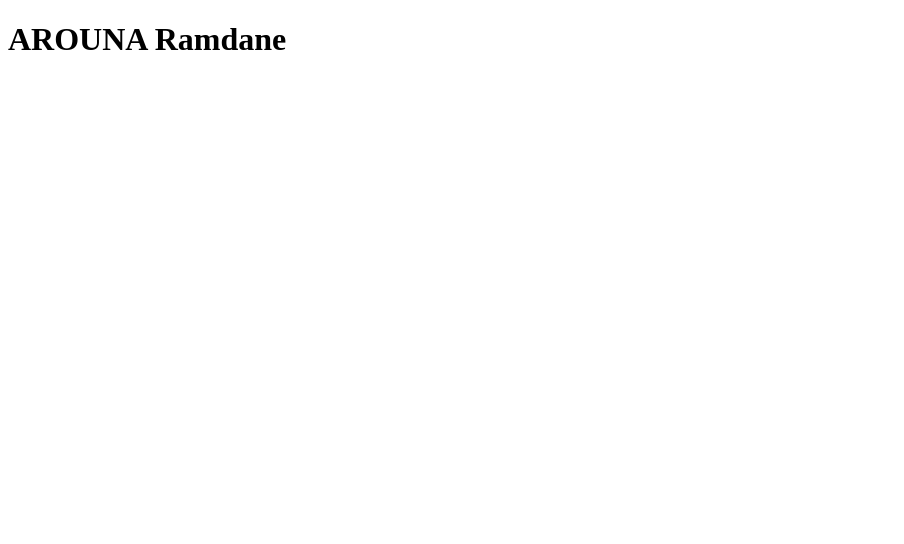
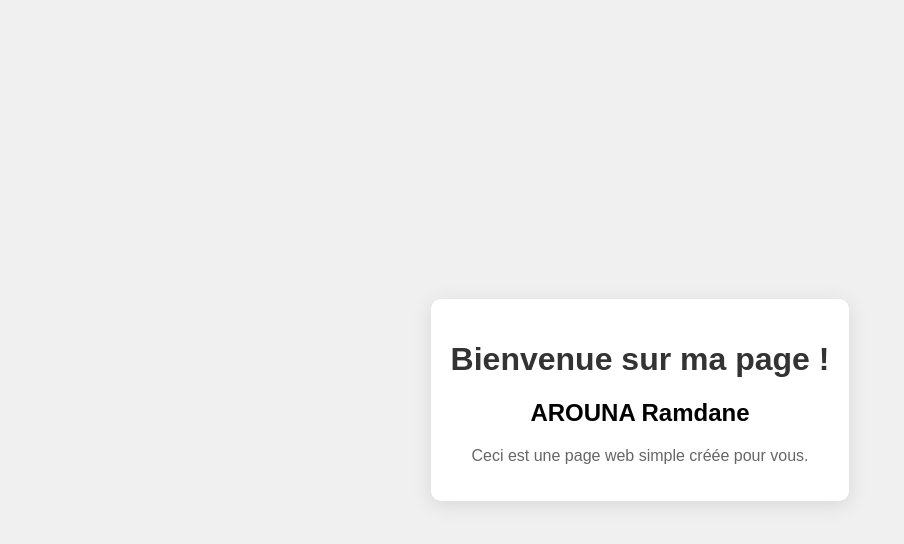
Before and after one commit to Arouna-Ramdane/portfolio, a plain HTML site: page index.html in a window 1280 px wide. Shown: the whole page, without its empty margins (0-904 px from the left). Drawn offline with Linux system fonts and the light colour scheme.

Commit message:
4eme commit : modification du fichier .html et ca modification

```diff
--- a/index.html
+++ b/index.html
@@ -1,11 +1,40 @@
 <!DOCTYPE html>
-<html lang="en">
+<html lang="fr">
 <head>
     <meta charset="UTF-8">
     <meta name="viewport" content="width=device-width, initial-scale=1.0">
-    <title>NOM</title>
+    <title>Page de AROUNA Ramdane</title>
+    <style>
+        body {
+            font-family: Arial, sans-serif;
+            background-color: #f0f0f0;
+            margin: 0;
+            padding: 0;
+            display: flex;
+            justify-content: center;
+            align-items: center;
+            height: 100vh;
+        }
+        .container {
+            text-align: center;
+            background-color: white;
+            padding: 20px;
+            border-radius: 10px;
+            box-shadow: 0 4px 20px rgba(0, 0, 0, 0.1);
+        }
+        h1 {
+            color: #333;
+        }
+        p {
+            color: #666;
+        }
+    </style>
 </head>
 <body>
-    <H1>AROUNA Ramdane</H1>
+    <div class="container">
+        <h1>Bienvenue sur ma page !</h1>
+        <h2>AROUNA Ramdane</h2>
+        <p>Ceci est une page web simple créée pour vous.</p>
+    </div>
 </body>
 </html>
```
